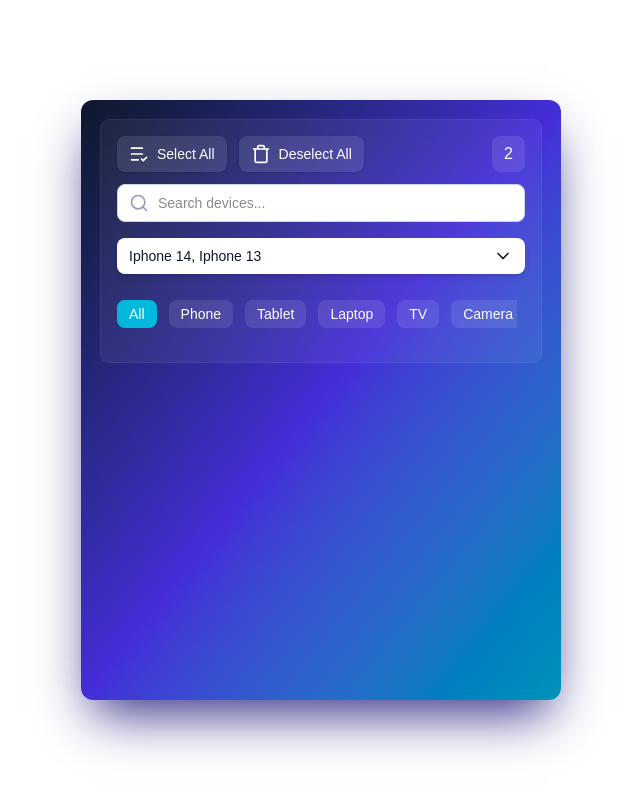
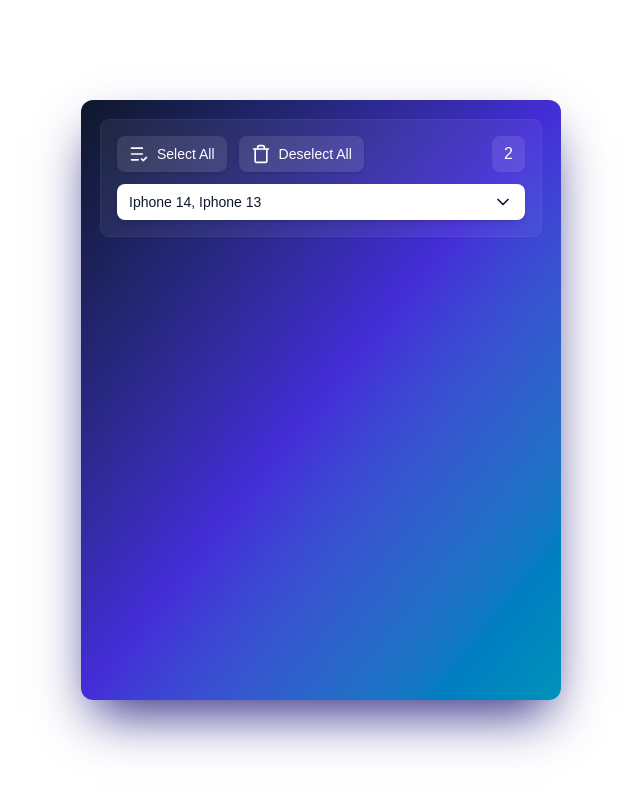
Before and after one commit to NiushaEbrahimi/interview-technical-step, a Next.js app in the folder dropdown/: page / in a window 1280 px wide. Shown: the top 792 px of the page, without its empty margins (319-959 px from the left). Built offline with nearby package versions, Linux system fonts and the light colour scheme.

Commit message:
refactor: update dropdown components to improve type safety, add search functionality, and enhance UI

```diff
--- a/dropdown/component/Categories.tsx
+++ b/dropdown/component/Categories.tsx
@@ -2,15 +2,16 @@
 
 import { useState } from "react"
 import { electronics, categories } from "@/public/data"
+import { Device } from "@/types/types"
 
 export default function Categories({
         setOptions
     }: {
-        setOptions: (options: any[]) => void,
+        setOptions: (options: Device[]) => void,
 }) {
     const [selectedCategory, setSelectedCategory] = useState<string>('all')
     return(
-        <div className='mt-4 flex flex-row max-w-100 overflow-x-auto items-center gap-3 scrollbar-hide'>
+        <div className='flex flex-row max-w-100 overflow-x-auto items-center gap-3 scrollbar-hide'>
             <button
                 className={`text-sm font-medium px-3 py-1 rounded-lg mb-2 cursor-pointer
                 ${selectedCategory === 'all' ? 'bg-cyan-500 text-white' : 'bg-white/10 text-white hover:bg-white hover:text-black'}
--- a/dropdown/component/ListOfItems.tsx
+++ b/dropdown/component/ListOfItems.tsx
@@ -1,23 +1,22 @@
-import { Check } from "lucide-react";
 import { ListboxOption, ListboxOptions } from '@headlessui/react';
 import { motion } from "framer-motion";
+import { Dispatch, SetStateAction } from 'react';
 import OptionItem from "./OptionItem";
-
-type Device = {
-    id: number,
-    name: string,
-    categorie: string
-}
+import SearchBar from "./SearchBar";
+import Categories from "./Categories";
+import { Device } from '@/types/types';
 
 export default function ListOfItems(
-    { listRef, visibleCount, total, perPage, setVisibleCount, options }
+    { listRef, visibleCount, total, perPage, setVisibleCount, options, handleSearch, setOptions }
     :{
-        listRef: React.RefObject<HTMLDivElement>,
+        listRef: React.RefObject<HTMLDivElement | null>,
         visibleCount: number,
         total: number,
         perPage: number,
-        setVisibleCount: (count: number) => void
-        options: Device[]
+        setVisibleCount: Dispatch<SetStateAction<number>>
+        options: Device[],
+        handleSearch: (query: string) => void
+        setOptions: (options: Device[]) => void
     }) {
     console.log(options)
     return(
@@ -26,17 +25,19 @@
             initial={{ opacity: 0, y: -6 }}
             animate={{ opacity: 1, y: 0 }}
             exit={{ opacity: 0, y: -6 }}
-            className="mt-3 p-5 max-h-100 w-full flex flex-col gap-2 rounded-lg"
-            >
+            className=" mt-3 h-120 w-full flex gap-2 flex-col rounded-lg"
+        >
+            <SearchBar onSearch={handleSearch}/>
+            <Categories setOptions={setOptions} />
             <div
                 ref={listRef}
                 onScroll={(e) => {
                 const el = e.currentTarget
                 if (el.scrollTop + el.clientHeight >= el.scrollHeight - 24 && visibleCount < total) {
-                    setVisibleCount((v) => Math.min(total, v + perPage))
+                    setVisibleCount((v: number) => Math.min(total, v + perPage))
                 }
                 }}
-                className="overflow-auto max-h-100 space-y-2 p-2"
+                className="overflow-auto max-h-90 space-y-2 p-2"
             >
                 {options.slice(0, visibleCount).map((device : Device) => (
                 <ListboxOption
@@ -45,7 +46,7 @@
                     className={({ active, selected }) =>
                     `flex items-center justify-between gap-3 rounded-lg px-3 py-2 cursor-pointer transition ${
                         selected
-                        ? 'bg-gradient-to-r from-cyan-600 to-indigo-600 text-white shadow-md'
+                        ? 'bg-linear-to-r from-cyan-600 to-indigo-600 text-white shadow-md'
                         : 'bg-white text-slate-700'
                     } ${active ? 'ring-2 ring-cyan-300 ring-offset-2' : ''}`
                     }
--- a/dropdown/component/OptionItem.tsx
+++ b/dropdown/component/OptionItem.tsx
@@ -1,9 +1,9 @@
 "use client"
 
 import { Check } from 'lucide-react'
-import React from 'react'
+import { Device } from '@/types/types';
 
-export default function OptionItem({ device, selected }: { device: any; selected: boolean }) {
+export default function OptionItem({ device, selected }: { device: Device; selected: boolean }) {
   return (
     <>
       <div className="flex flex-col">
--- a/dropdown/component/SearchBar.tsx
+++ b/dropdown/component/SearchBar.tsx
@@ -5,10 +5,8 @@
 
 export default function SearchBar({
   onSearch,
-  placeholder = 'Search devices...',
 }: {
   onSearch: (query: string) => void
-  placeholder?: string
 }) {
   const [query, setQuery] = useState('')
 
@@ -27,13 +25,20 @@
   }
 
   return (
-    <div className="relative flex items-center mb-4">
+    <div className="relative flex items-center">
       <Search className="absolute left-3 h-5 w-5 text-slate-400 pointer-events-none" />
       <input
         type="text"
         value={query}
         onChange={handleChange}
-        placeholder={placeholder}
+        onKeyDown={(e) => {
+          e.stopPropagation()
+          if (e.key === 'Enter') {
+            e.preventDefault()
+            onSearch(query)
+          }
+        }}
+        placeholder='Search devices...'
         className="w-full bg-white pl-10 pr-10 py-2 rounded-lg border border-slate-300 text-sm focus:outline-none focus:ring-2 focus:ring-cyan-500"
       />
       {query && (
--- a/dropdown/component/dropdownSelect.tsx
+++ b/dropdown/component/dropdownSelect.tsx
@@ -7,18 +7,17 @@
 import { electronics } from '@/public/data'
 import ListOfItems from './ListOfItems'
 import DropdownHeader from './DropdownHeader'
-import Categories from './Categories'
-import SearchBar from './SearchBar'
 
 export default function DropDownSelect() {
   const [options,setOptions] = useState(electronics)
   const [selected, setSelected] = useState([options[0], options[1]])
   const perPage = 20
   const total = options.length
-  const [visibleCount, setVisibleCount] = useState(perPage)
+  const [visibleCount, setVisibleCount] = useState<number>(perPage)
   const listRef = useRef<HTMLDivElement | null>(null)
 
   useEffect(() => {
+    // eslint-disable-next-line react-hooks/set-state-in-effect
     setVisibleCount((v) => Math.min(v, total))
   }, [total])
 
@@ -26,7 +25,7 @@
   const handleDeselectAll = () => setSelected([])
 
   const handleSearch = (query: string) => {
-    const filtered = electronics.filter(
+    const filtered = options.filter(
       (item) =>
         item.name.toLowerCase().includes(query.toLowerCase()) ||
         item.categorie.toLowerCase().includes(query.toLowerCase())
@@ -36,7 +35,7 @@
   }
 
   return (
-    <div className="mx-auto w-120 min-h-150 rounded-xl bg-gradient-to-br from-slate-900 via-indigo-700 to-cyan-600 p-5 shadow-2xl shadow-indigo-900">
+    <div className="mx-auto w-120 min-h-150 rounded-xl bg-linear-to-br from-slate-900 via-indigo-700 to-cyan-600 p-5 shadow-2xl shadow-indigo-900">
       <div className="rounded-lg bg-white/6 ring-1 ring-white/10 p-4 backdrop-blur-sm">
 
         <DropdownHeader
@@ -44,9 +43,8 @@
           onDeselectAll={handleDeselectAll}
           selectedCount={selected.length}
         />
-        <SearchBar onSearch={handleSearch} />
         <Listbox multiple value={selected} onChange={setSelected}>
-          {({ open }) => (
+          {({open})=>(
             <>
               <div className="relative">
                 <ListboxButton
@@ -63,9 +61,6 @@
                   </>
                 </ListboxButton>
               </div>
-
-              <Categories setOptions={setOptions} />
-
               <AnimatePresence>
                 {open && (
                   <ListOfItems
@@ -75,6 +70,8 @@
                     perPage={perPage}
                     setVisibleCount={setVisibleCount}
                     options={options}
+                    handleSearch={handleSearch}
+                    setOptions={setOptions}
                   />
                 )}
               </AnimatePresence>
--- /dev/null
+++ b/dropdown/types/types.ts
@@ -0,0 +1,5 @@
+export type Device = {
+    id: number,
+    name: string,
+    categorie: string
+}
```
